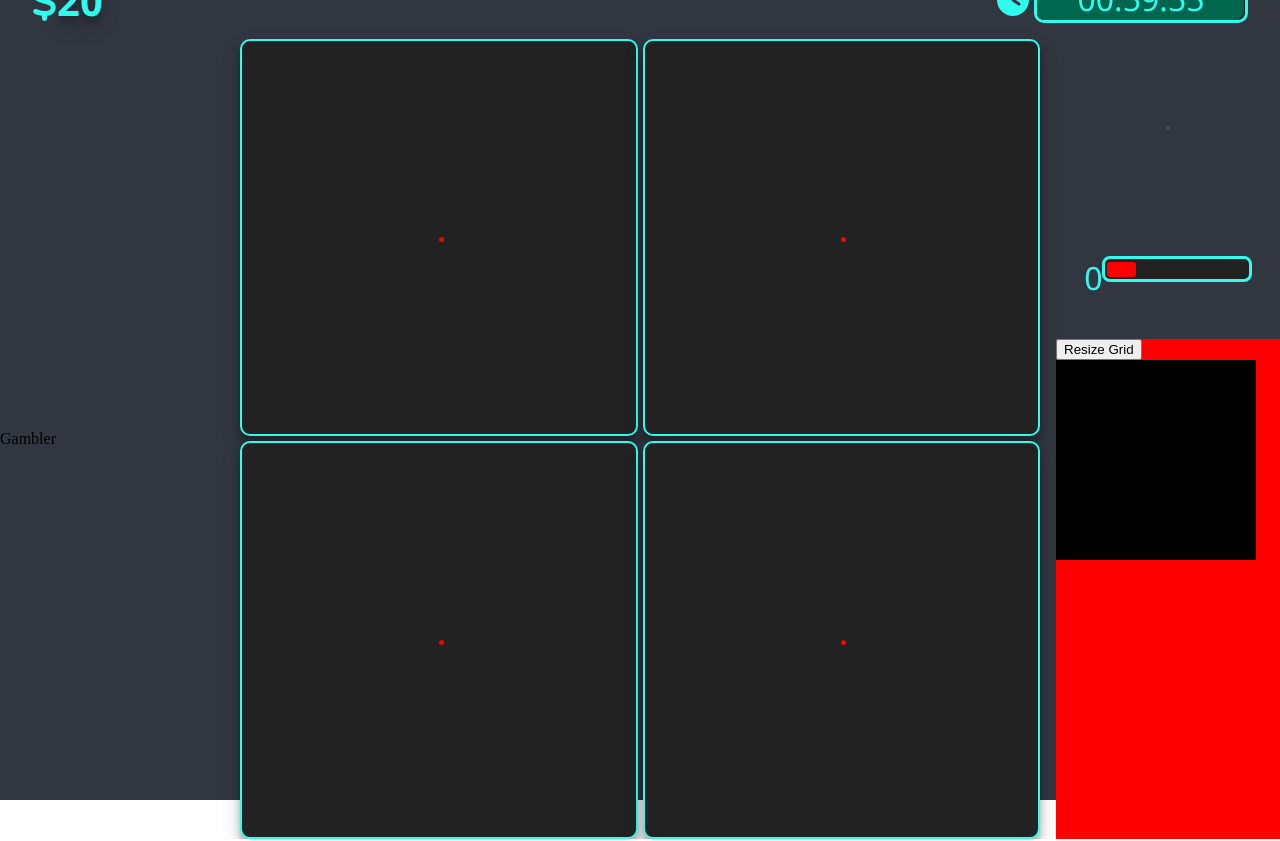
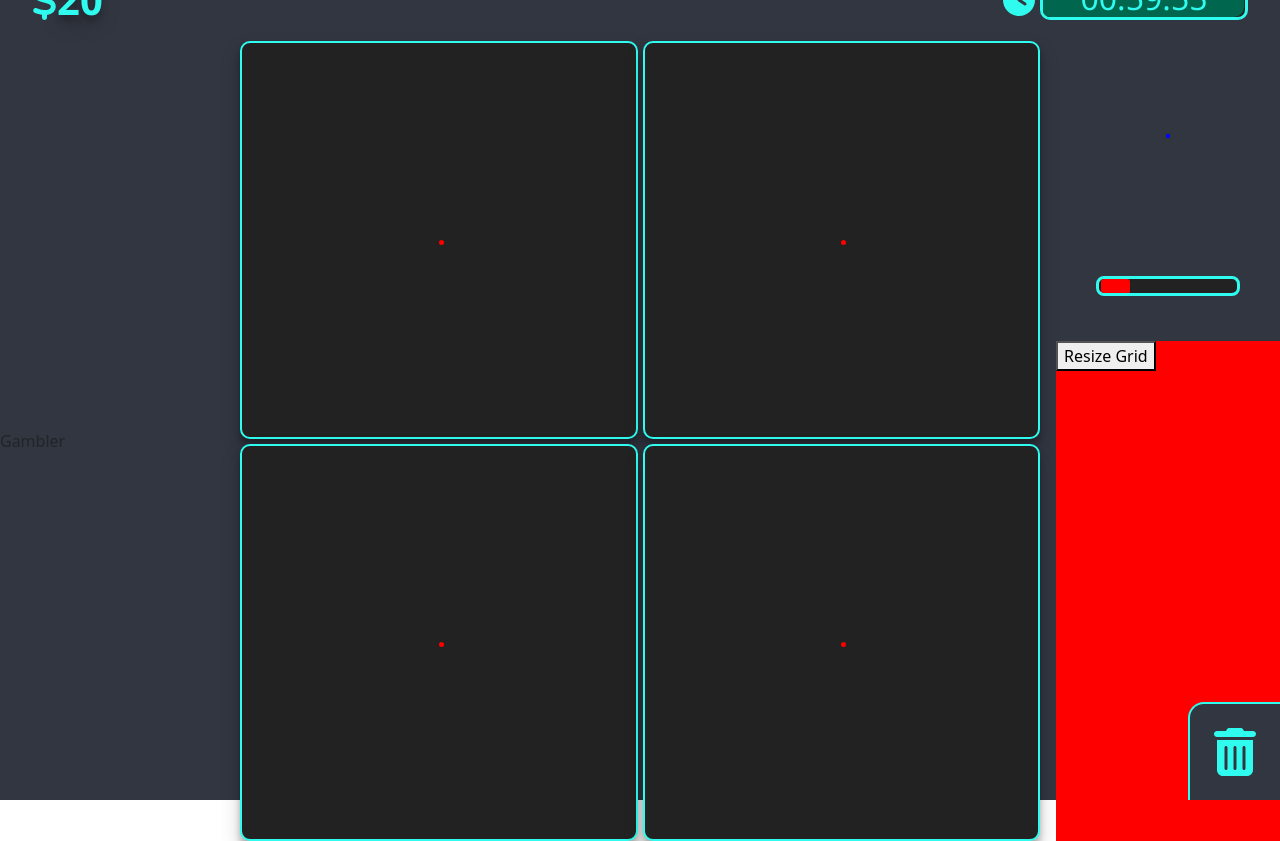
Before and after one commit to Myc22Ka/TheGame, a React (Create React App) app: page / in a window 1280 px wide. Built offline with nearby package versions, Linux system fonts and the light colour scheme.

Commit message:
fix bugs

```diff
--- a/package.json
+++ b/package.json
@@ -34,11 +34,13 @@
     "@types/node-sass": "^4.11.3",
     "@typescript-eslint/eslint-plugin": "^6.2.0",
     "@typescript-eslint/parser": "^6.2.0",
+    "bootstrap": "^5.3.2",
     "eslint": "^8.45.0",
     "eslint-plugin-react": "^7.33.0",
     "framer-motion": "^10.16.4",
     "husky": "^8.0.3",
-    "prettier": "3.0.3"
+    "prettier": "3.0.3",
+    "react-bootstrap": "^2.9.0"
   },
   "browserslist": {
     "production": [
--- a/src/App.tsx
+++ b/src/App.tsx
@@ -4,6 +4,7 @@ import { GameProvider, initState } from "./contexts/GameContext";
 import Layout from "./layout/Layout";
 import { ScoreProvider } from "./contexts/ScoreContext";
 import options from "./config.json";
+import "bootstrap/dist/css/bootstrap.min.css";
 
 const App: React.FC = () => {
   return (
--- a/src/components/Shop/Piece/Piece.tsx
+++ b/src/components/Shop/Piece/Piece.tsx
@@ -15,21 +15,21 @@ const Piece: React.FC<PieceProps> = ({ piece, animate }) => {
     tile,
     handleDragStart,
     handleDragEnd,
-    hidePiece,
+    addToGrid,
     resetCycle,
     unlockPiece,
   } = usePiece(piece);
 
   const animationCompleteHandle = () => {
     if (animate === "exit") resetCycle();
-    // unlockPiece();
-    hidePiece();
+    if (tile.animate === "drag") addToGrid();
+    if (tile.animate === "return") unlockPiece();
   };
 
   return (
     <motion.div
       className={piece.rule}
-      drag={!["return", "drag"].includes(tile.animate)}
+      drag={tile.animate === "active"}
       onDragStart={handleDragStart}
       onDragEnd={handleDragEnd}
       animate={animate || tile.animate}
--- a/src/components/Shop/Piece/RandomPieceGen.tsx
+++ b/src/components/Shop/Piece/RandomPieceGen.tsx
@@ -32,7 +32,6 @@ const RandomPieceGen: React.FC = () => {
         {cycle.show && <Piece piece={cycle.piece} animate={cycle.animate} />}
       </div>
       <div className="inner-piece-meter">
-        {cycle.time}
         <input
           type="range"
           min="0"
--- a/src/components/Shop/Shop/BuyPiece.tsx
+++ b/src/components/Shop/Shop/BuyPiece.tsx
@@ -9,8 +9,7 @@ type BuyPiecePropsType = {
 };
 
 const BuyPiece: React.FC<BuyPiecePropsType> = ({ piece }) => {
-  const { pieceRef, tile, handleDragStart, handleDragEnd, hidePiece } =
-    usePiece(piece);
+  const { pieceRef, tile, handleDragStart, handleDragEnd } = usePiece(piece);
 
   return (
     <motion.div
--- a/src/components/Shop/Shop/TrashCan.tsx
+++ b/src/components/Shop/Shop/TrashCan.tsx
@@ -1,7 +1,11 @@
-import React, { useRef, useEffect } from "react";
+import React, { useRef, useEffect, useState } from "react";
 import { useGame } from "../../../contexts/GameContext";
+import { FontAwesomeIcon } from "@fortawesome/react-fontawesome";
+import { faTrashCan } from "@fortawesome/free-solid-svg-icons";
+import { motion } from "framer-motion";
 
 const TrashCan: React.FC = () => {
+  const [isHover, setIsHover] = useState(false);
   const trashRef = useRef<HTMLDivElement>(null);
   const { setTrashCan } = useGame();
 
@@ -10,9 +14,14 @@ const TrashCan: React.FC = () => {
   }, []);
 
   return (
-    <div className="trashcan" ref={trashRef}>
-      Trash
-    </div>
+    <motion.div
+      className="trashcan p-4"
+      ref={trashRef}
+      onHoverStart={() => setIsHover(true)}
+      onHoverEnd={() => setIsHover(false)}
+    >
+      <FontAwesomeIcon icon={faTrashCan} bounce={isHover} size="3x" />
+    </motion.div>
   );
 };
 
--- a/src/hooks/usePiece.tsx
+++ b/src/hooks/usePiece.tsx
@@ -1,4 +1,4 @@
-import { useState, useRef, useCallback, useEffect } from "react";
+import { useState, useRef, useCallback } from "react";
 import { PieceType, useGame } from "../contexts/GameContext";
 import { useScore } from "../contexts/ScoreContext";
 import {
@@ -8,7 +8,7 @@ import {
   possibleToSell,
 } from "../modules/Piece/utils";
 
-export const usePiece = (piece: PieceType) => {
+export const usePiece = (p: PieceType) => {
   const pieceRef = useRef<HTMLDivElement>(null);
   const [tile, setTile] = useState(defaultTile);
   const { game, addPieceToCell } = useGame();
@@ -49,15 +49,13 @@ export const usePiece = (piece: PieceType) => {
     [tile]
   );
 
-  const hidePiece = () => {
-    if (tile.animate !== "drag") return;
-    addPieceToCell(tile.nearestCell, piece);
-    setTile((prev) => ({ ...prev, animate: "inactive" }));
-  };
+  const addToGrid = useCallback(() => {
+    addPieceToCell(tile.nearestCell, p);
+  }, [tile]);
 
   const sellPiece = useCallback(() => {
     setTile((prev) => ({ ...prev, animate: "sell" }));
-    addSomeGold(piece.sell);
+    addSomeGold(p.sell);
   }, [tile]);
 
   const resetCycle = useCallback(() => {
@@ -65,20 +63,15 @@ export const usePiece = (piece: PieceType) => {
   }, [tile]);
 
   const unlockPiece = useCallback(() => {
-    if (tile.animate !== "return") return;
     setTile((prev) => ({ ...prev, animate: "active" }));
   }, [tile]);
-
-  // useEffect(() => {
-  //   console.log(tile.animate);
-  // }, [tile]);
 
   return {
     tile,
     pieceRef,
     handleDragEnd,
     handleDragStart,
-    hidePiece,
+    addToGrid,
     resetCycle,
     unlockPiece,
   };
--- a/src/modules/Piece/types.ts
+++ b/src/modules/Piece/types.ts
@@ -9,7 +9,7 @@ type TileType = {
   nearestCell: GridEntry;
   startingPosition: Cords;
   vector: Cords;
-  animate: "active" | "inactive" | "drag" | "return" | "sell" | "exit";
+  animate: "active" | "drag" | "return" | "sell" | "exit";
 };
 
 type NearestCellType = {
--- a/src/modules/Piece/utils.ts
+++ b/src/modules/Piece/utils.ts
@@ -32,8 +32,7 @@ const pieceVariants = {
     rotate: 45,
     radius: "50%",
   },
-  inactive: { scale: 0 },
-  exit: { scale: 0 },
+  exit: { scale: 0, rotate: 0, radius: 0 },
 };
 
 const pieceTransition = {
--- a/src/styles/shop.scss
+++ b/src/styles/shop.scss
@@ -102,7 +102,8 @@
 
 .gold,
 .gold_add {
-  background: #eee2;
+  background: blue;
+  z-index: 9999;
   width: 100px;
   height: 100px;
   border-radius: 1rem;
@@ -119,10 +120,17 @@
   }
 }
 .gold_add {
-  background: #d4c2;
+  background: yellow;
 }
 .trashcan {
-  width: 200px;
-  height: 200px;
-  background: black;
+  position: absolute;
+  bottom: 0;
+  right: 0;
+  background: $background;
+  border-left: 2px solid $main;
+  border-top: 2px solid $main;
+  border-top-left-radius: 1rem;
+  path {
+    fill: $main;
+  }
 }
```
Also changed, not shown: 1 other file (tests, documents, lock files or other folders).
